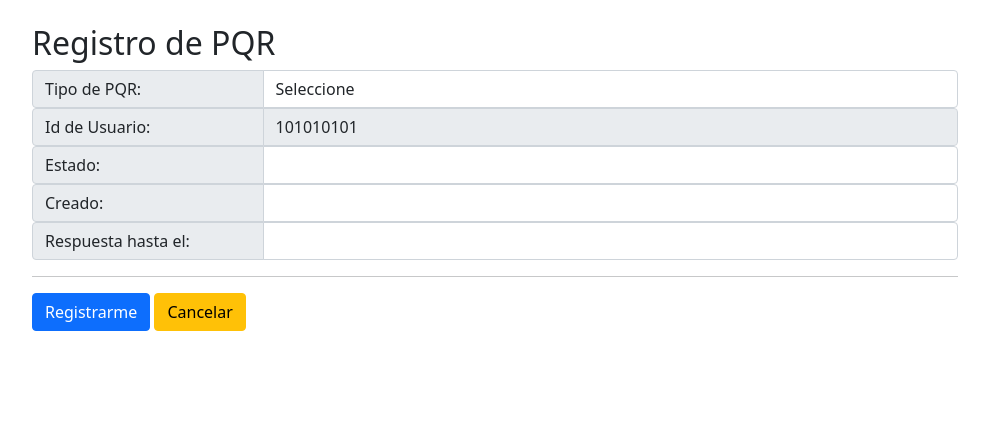
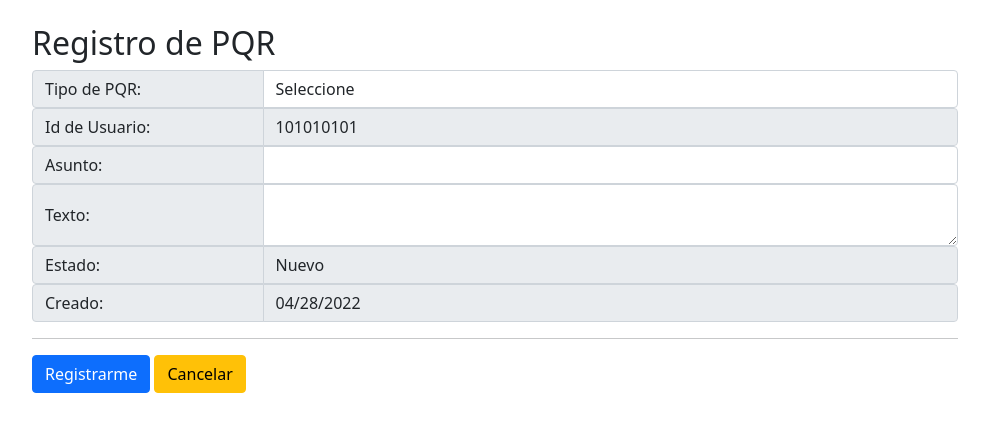
Before and after one commit to brianalvarezc/RegistroPQR, a PHP site: page /App/pqr/nueva_pqr.php in a window 1280 px wide. Shown: the part 56-488 px from the top of the page, without its empty margins (145-1134 px from the left). Run offline with PHP 8.4, Linux system fonts and the light colour scheme; a user stored in the database is signed in.

Commit message:
Modificaciones del registro de nuevas PQRs

```diff
--- a/App/pqr/nueva_pqr.php
+++ b/App/pqr/nueva_pqr.php
@@ -9,6 +9,9 @@
     }
 
     $id = $_SESSION['id'];
+    $fecha = Date("Y-m-d H:i:s");
+    $estado = "Nuevo";
+
 ?>
 
 
@@ -21,7 +24,7 @@
     <meta name="viewport" content="width=device-width, initial-scale=1.0">
     <link href="https://cdn.jsdelivr.net/npm/bootstrap@5.0.2/dist/css/bootstrap.min.css" rel="stylesheet" integrity="sha384-EVSTQN3/azprG1Anm3QDgpJLIm9Nao0Yz1ztcQTwFspd3yD65VohhpuuCOmLASjC" crossorigin="anonymous">
     <script src="https://cdn.jsdelivr.net/npm/bootstrap@5.0.2/dist/js/bootstrap.bundle.min.js" integrity="sha384-MrcW6ZMFYlzcLA8Nl+NtUVF0sA7MsXsP1UyJoMp4YLEuNSfAP+JcXn/tWtIaxVXM" crossorigin="anonymous"></script>
-    <script src="../js/funciones.js"></script>
+    <script src="/RegistroPQR/js/funciones.js"></script>
     <title>Registro de PQR</title>
 </head>
 
@@ -47,16 +50,20 @@
                         <input type="number" name="id" class="form-control" readonly value=<?php echo $id; ?>>
                     </div>
                     <div class="input-group">
+                        <span class="input-group-text col-sm-3">Asunto:</span>
+                        <input type="text" name="asunto" class="form-control" required>
+                    </div>
+                    <div class="input-group">
+                        <span class="input-group-text col-sm-3" id="caracteres">Texto: </span>
+                        <textarea name="texto" id="texto" class="form-control" required maxlength=1000 rows=2 cols=20 onkeyup="cuentaCaracteres()"></textarea>
+                    </div>
+                    <div class="input-group">
                         <span class="input-group-text col-sm-3">Estado:</span>
-                        <input type="text" name="estado" class="form-control" required>
+                        <input type="text" name="estado" class="form-control" required readonly value=<?php echo $estado; ?>>
                     </div>
                     <div class="input-group">
                         <span class="input-group-text col-sm-3">Creado:</span>
-                        <input type="email" name="date" class="form-control" required>
-                    </div>
-                    <div class="input-group">
-                        <span class="input-group-text col-sm-3">Respuesta hasta el:</span>
-                        <input type="password" name="pass1" id="pass1" class="form-control" required>
+                        <input type="date" name="fecha" class="form-control" required readonly value=<?php echo $fecha; ?> >
                     </div>
                     <hr>
                     <input class="btn btn-primary" id="submit" type="submit" value="Registrarme">
--- a/js/funciones.js
+++ b/js/funciones.js
@@ -19,3 +19,10 @@ function validarPass(){
     }
 
 }
+
+function cuentaCaracteres(){
+    let textarea, caracteres;
+
+    textarea = document.getElementById("texto").value;
+    caracteres = document.getElementById("caracteres").innerHTML = "Texto: (" + textarea.length + "/1000)";
+}
```
Also changed, not shown: App/manager.php (+19 -13 lines), Controladores/router.php (+8 -10 lines), registro_pqr.sql (+5 -2 lines), App/pqr/pqr_registrada.php (added).
